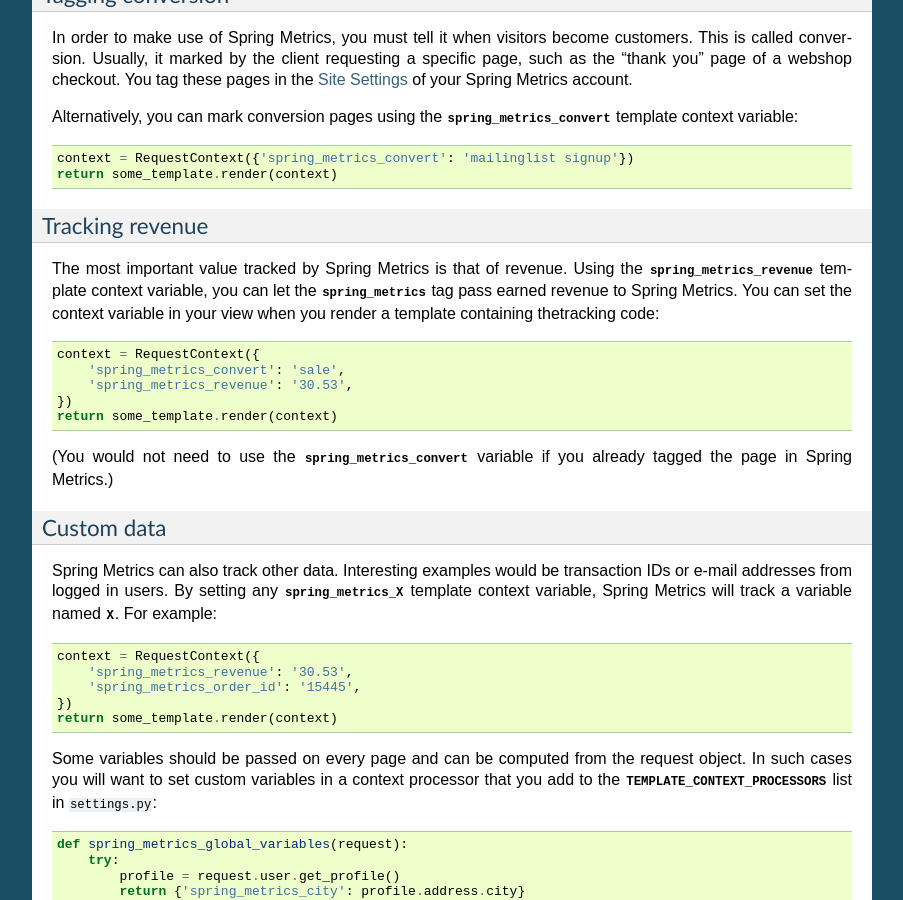
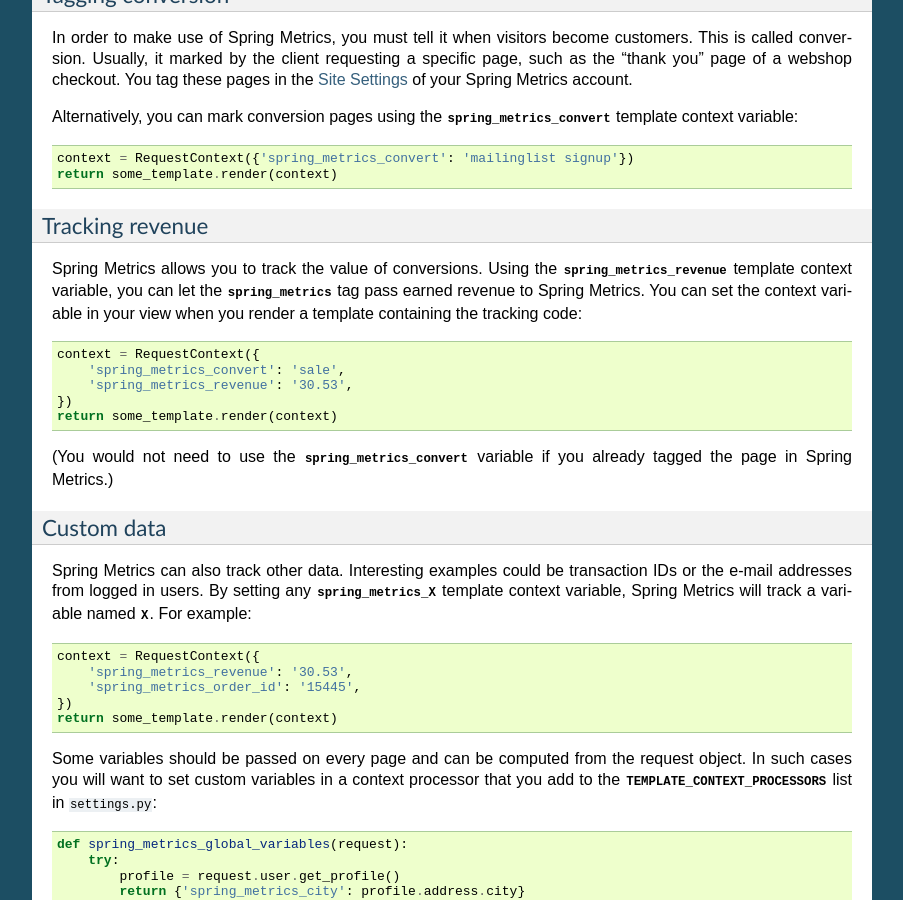
Before and after one commit to jazzband/django-analytical, a Sphinx documentation site: the page built from docs/services/spring_metrics.rst, in a window 1280 px wide and 900 px high, scrolled down 944 px. Shown: the whole window, without its empty margins (198-1101 px from the left). Built offline with Sphinx 7.4.7, drawn with Linux system fonts in a browser that asks for light colours; some of the changed text lies outside the part shown.

```diff
--- a/docs/services/spring_metrics.rst
+++ b/docs/services/spring_metrics.rst
@@ -87,11 +87,11 @@
 Tracking revenue
 ----------------
 
-The most important value tracked by Spring Metrics is that of revenue.
-Using the :data:`spring_metrics_revenue` template context variable, you
-can let the :ttag:`spring_metrics` tag pass earned revenue to Spring
-Metrics.  You can set the context variable in your view when you render
-a template containing thetracking code::
+Spring Metrics allows you to track the value of conversions.  Using the
+:data:`spring_metrics_revenue` template context variable, you can let
+the :ttag:`spring_metrics` tag pass earned revenue to Spring Metrics.
+You can set the context variable in your view when you render a
+template containing the tracking code::
 
     context = RequestContext({
         'spring_metrics_convert': 'sale',
@@ -106,10 +106,10 @@
 Custom data
 -----------
 
-Spring Metrics can also track other data.  Interesting examples would be
-transaction IDs or e-mail addresses from logged in users.  By setting
-any :data:`spring_metrics_X` template context variable, Spring Metrics
-will track a variable named :data:`X`.  For example::
+Spring Metrics can also track other data.  Interesting examples could be
+transaction IDs or the e-mail addresses from logged in users.  By
+setting any :data:`spring_metrics_X` template context variable, Spring
+Metrics will track a variable named :data:`X`.  For example::
 
     context = RequestContext({
         'spring_metrics_revenue': '30.53',
```
Also changed, not shown: other parts of docs/services/spring_metrics.rst (+2 -2 lines), 11 other files.
